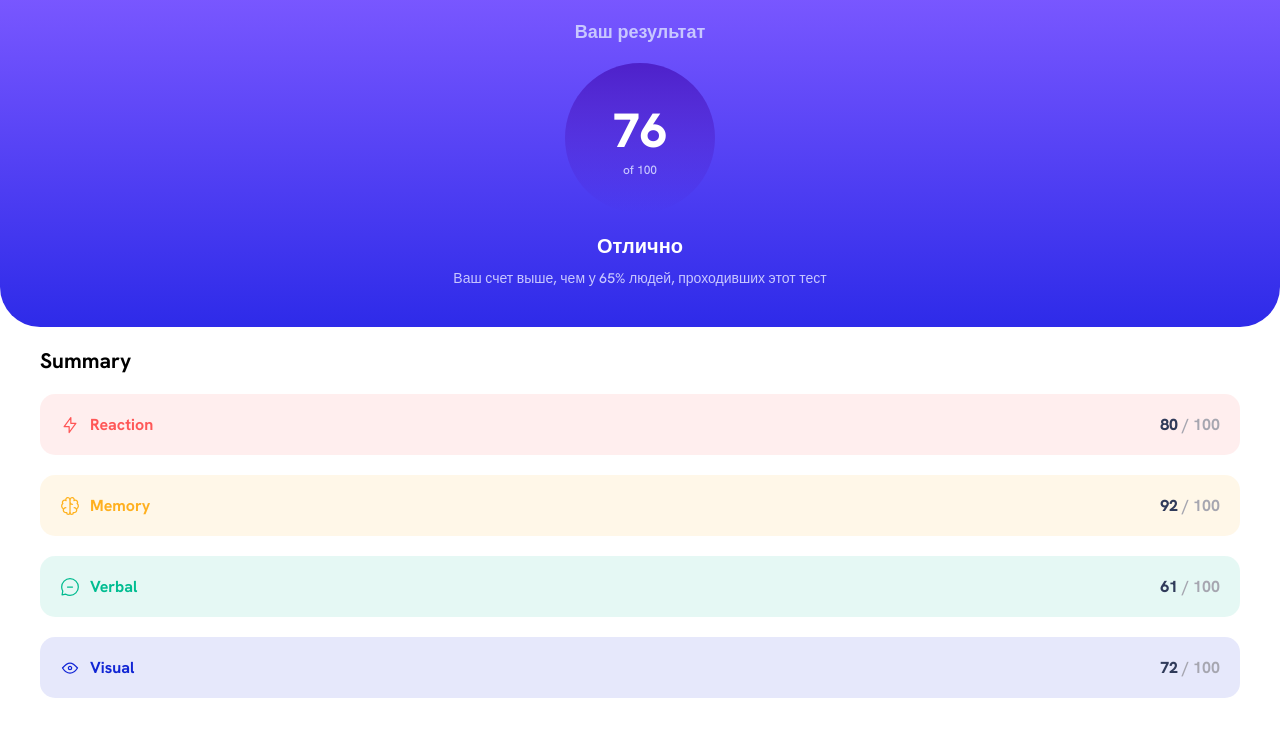
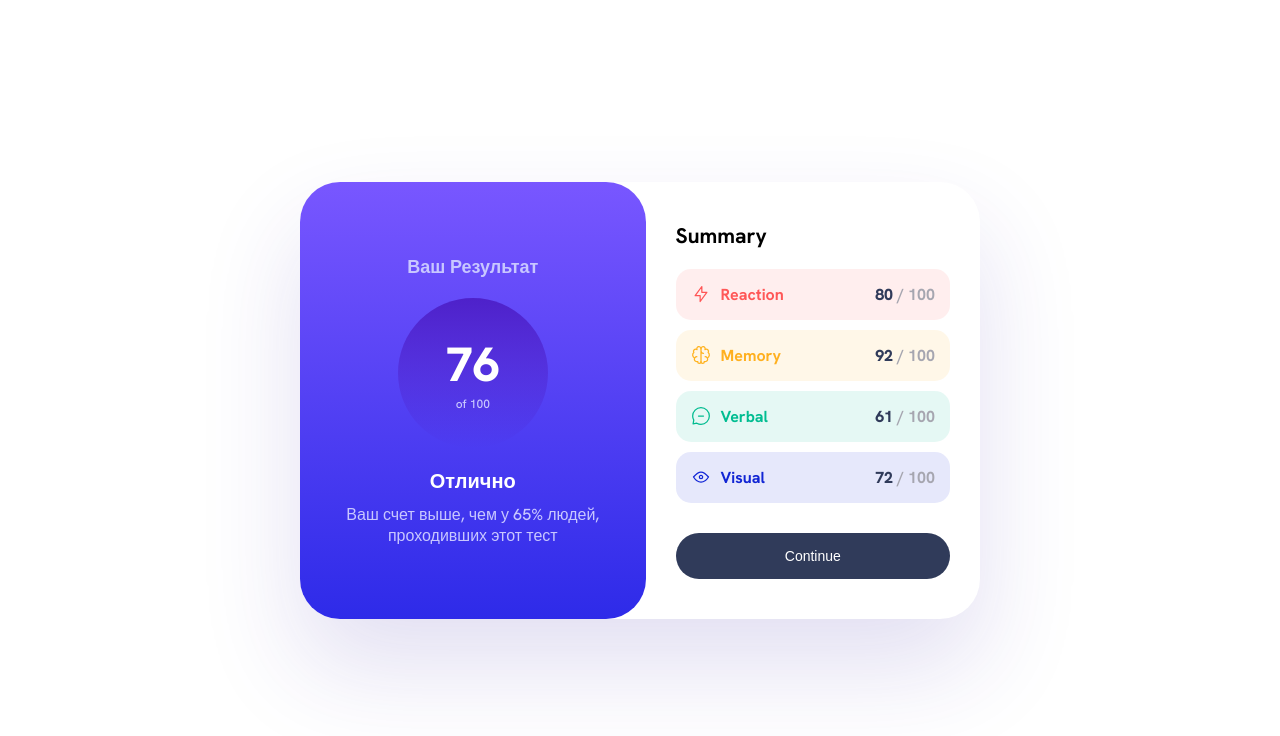
Before and after one commit to DStarky/results-summary, a React (Vite) app: page / in a window 1280 px wide. Shown: the top 736 px of the page. Built offline with nearby package versions, Linux system fonts and the light colour scheme.

Commit message:
layout done

```diff
--- /dev/null
+++ b/src/App.module.scss
@@ -0,0 +1,20 @@
+.root {
+  height: 100vh;
+
+  @media screen and (min-width: 768px) {
+    display: flex;
+    justify-content: center;
+    align-items: center;
+  }
+}
+
+.inner {
+  @media screen and (min-width: 768px) {
+    display: flex;
+    justify-content: center;
+    align-items: stretch;
+    max-width: 680px;
+    box-shadow: rgba(60, 40, 170, 0.15) 0px 48px 100px 0px;
+    border-radius: 40px;
+  }
+}
--- a/src/App.tsx
+++ b/src/App.tsx
@@ -1,11 +1,14 @@
+import styles from './App.module.scss';
 import Result from './components/Result/Result';
 import Summary from './components/Summary/Summary';
 
 function App() {
 	return (
-		<div>
-			<Result />
-      <Summary />
+		<div className={styles.root}>
+			<div className={styles.inner}>
+				<Result />
+				<Summary />
+			</div>
 		</div>
 	);
 }
--- a/src/components/Result/Result.module.scss
+++ b/src/components/Result/Result.module.scss
@@ -17,8 +17,21 @@
     margin-top: 20px;
   }
 
+  @media screen and (min-width: 768px) {
+    flex: 1 1 100%;
+    border-radius: 40px;
+    padding: 40px;
+    display: flex;
+    flex-direction: column;
+    justify-content: center;
+  }
+
 }
 
-.text{
+.text {
   font-size: 14px;
+
+  @media screen and (min-width: 768px) {
+    font-size: 16px;
+  }
 }
--- a/src/components/Result/Result.tsx
+++ b/src/components/Result/Result.tsx
@@ -4,7 +4,7 @@ import styles from './Result.module.scss';
 const Result = () => {
 	return (
 		<div className={styles.root}>
-			<h1>Ваш результат</h1>
+			<h1>Ваш Результат</h1>
 			<Circle />
 			<h2>Отлично</h2>
 			<p className={styles.text}>Ваш счет выше, чем у 65% людей, проходивших этот тест</p>
--- a/src/components/SingleScore/SingleScore.module.scss
+++ b/src/components/SingleScore/SingleScore.module.scss
@@ -7,6 +7,11 @@
   align-items: center;
   gap: 10px;
   font-size: 16px;
+
+  @media screen and (min-width: 768px) {
+      margin-bottom: 10px;
+      padding: 15px;
+  }
 }
 
 .category {
--- a/src/components/Summary/Summary.module.scss
+++ b/src/components/Summary/Summary.module.scss
@@ -8,4 +8,51 @@
   ul {
     list-style-type: none;
   }
+
+  @media screen and (min-width: 768px) {
+    flex: 1 1 100%;
+    padding: 40px 30px;
+  }
 }
+
+.button {
+  display: block;
+  width: 100%;
+  padding: 20px;
+  border-radius: 100px;
+  border: none;
+  outline: none;
+  background-color: hsl(224, 30%, 27%);
+  color: var(--neutral-white);
+  font-size: 20px;
+  cursor: pointer;
+  position: relative;
+  overflow: hidden;
+  z-index: 0;
+
+  &:before {
+    background-image: linear-gradient(var(--bg-violet), var(--bg-blue));
+    content: "";
+    height: 100%;
+    position: absolute;
+    top: 0;
+    left: 0;
+    opacity: 0;
+    width: 100%;
+    transition: opacity 0.3s;
+    z-index: -1;
+  }
+
+  @media screen and (min-width: 768px) {
+    margin-top: 30px;
+    padding: 15px;
+    font-size: 14px;
+  }
+
+  &:hover {
+    &:before {
+      opacity: 1;
+    }
+  }
+
+}
--- a/src/components/Summary/Summary.tsx
+++ b/src/components/Summary/Summary.tsx
@@ -15,6 +15,7 @@ const Summary = () => {
 					);
 				})}
 			</ul>
+			<button className={styles.button}>Continue</button>
 		</div>
 	);
 };
```
